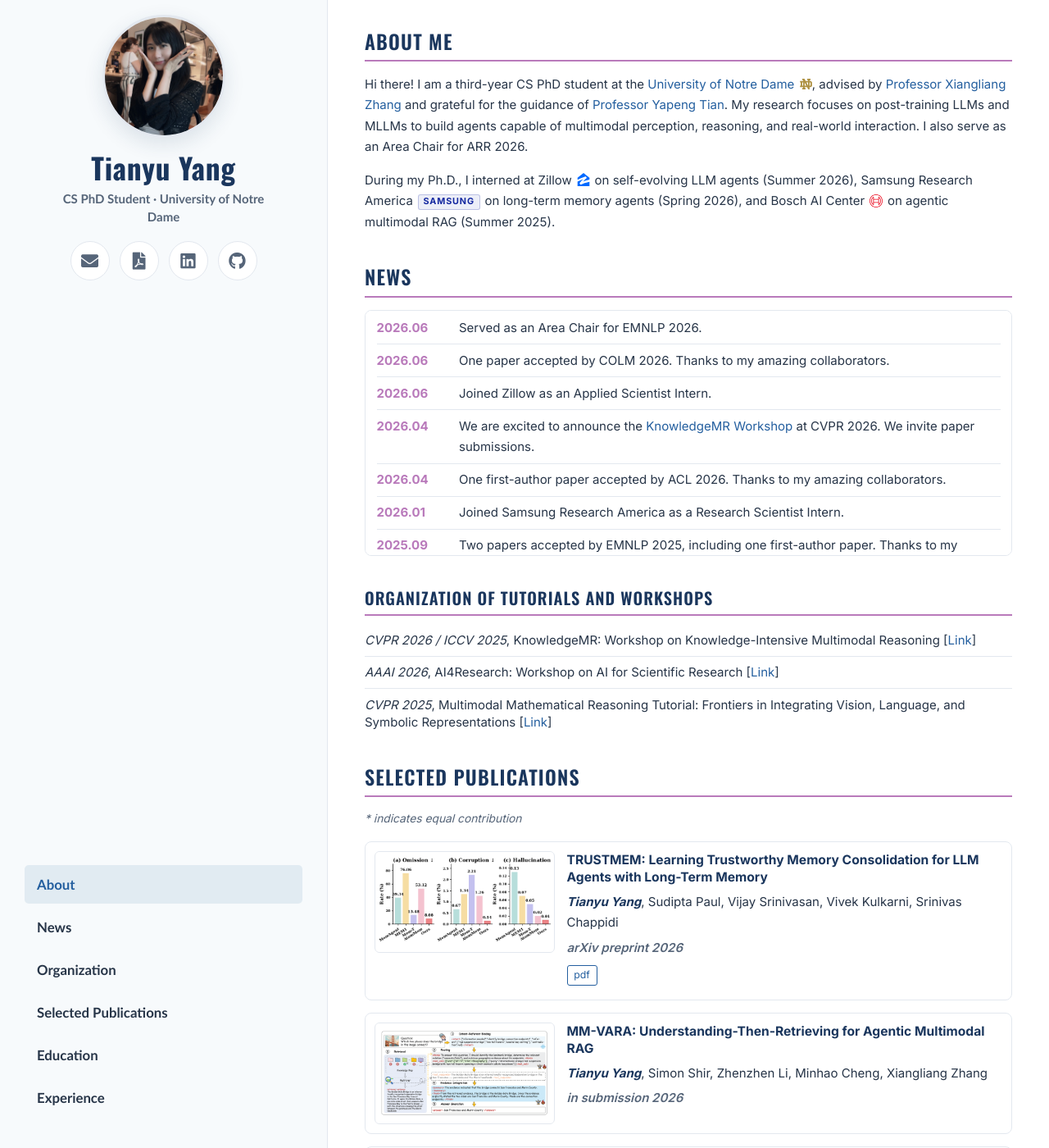
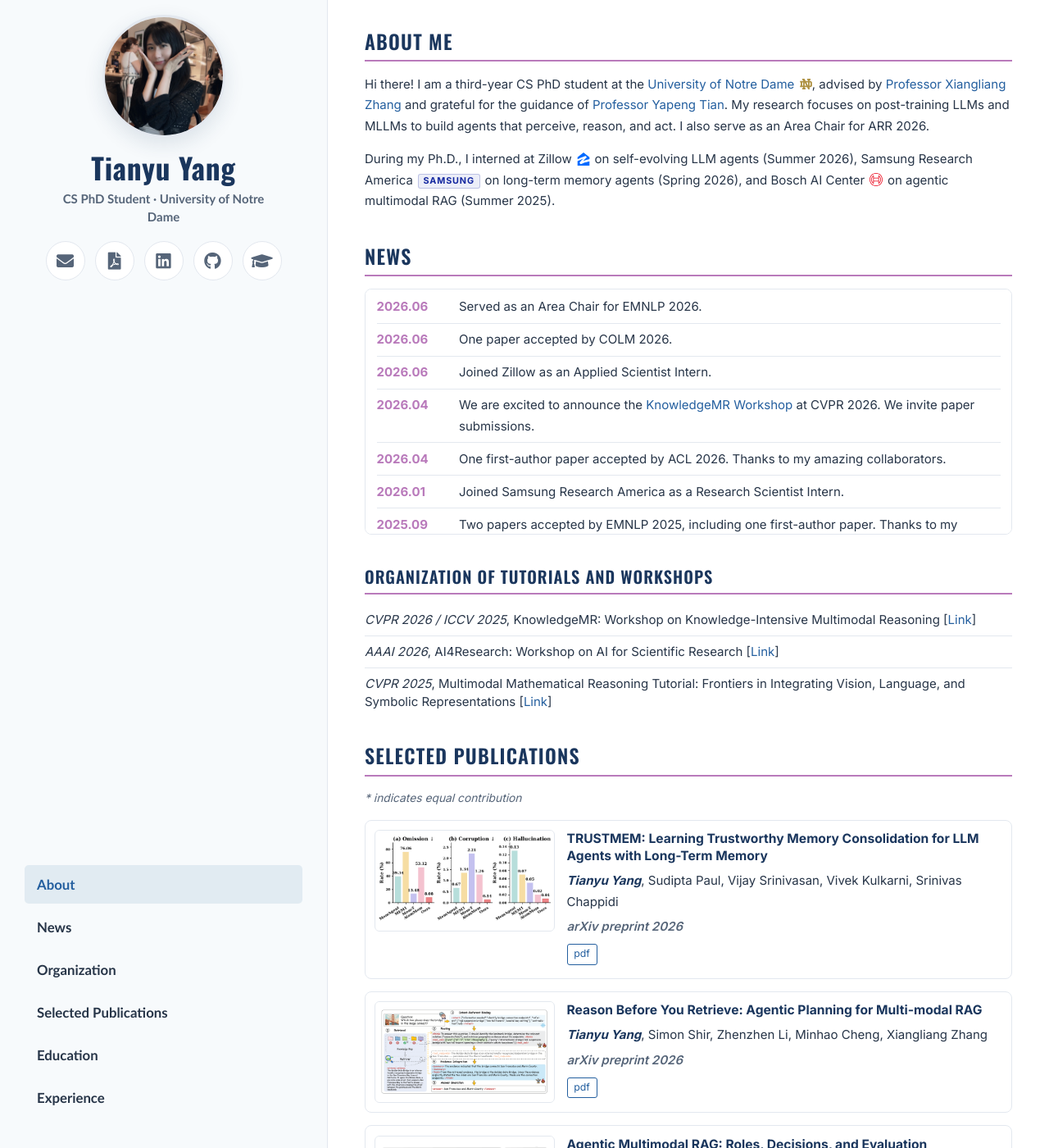
Before and after one commit to Tianyu-yang-anna/Tianyu-yang-anna.github.io, a Jekyll site: the page built from _pages/about.md, in a window 1280 px wide and 1400 px high. Shown: the whole window at 82% size. Built offline with Jekyll 4.4.1, drawn with Linux system fonts in a browser that asks for light colours.

Commit message:
Update homepage profile and publications

```diff
--- a/_config.yml
+++ b/_config.yml
@@ -28,7 +28,7 @@ author:
   location         : "South Bend, US"
   employer         :
   pubmed           :
-  # googlescholar    : "https://scholar.google.com/citations?user=YOUR_GOOGLE_SCHOLAR_ID"
+  googlescholar    : "https://scholar.google.com/citations?hl=en&user=bdEcg6cAAAAJ&view_op=list_works"
   email            : "tyang4@nd.edu"
   cv               : "/files/Tianyu_Yang_CV.pdf"
   researchgate     :  # e.g., "https://www.researchgate.net/profile/yourprofile"
--- a/_pages/about.md
+++ b/_pages/about.md
@@ -24,7 +24,7 @@ redirect_from:
       <img class="school-mark" src="{{ '/images/logos/notre-dame.svg' | relative_url }}" alt="University of Notre Dame monogram">, advised by
       <a href="https://engineering.nd.edu/faculty/xiangliang-zhang/" target="_blank" rel="noopener">Professor Xiangliang Zhang</a>
       and grateful for the guidance of
-      <a href="https://www.yapengtian.com/" target="_blank" rel="noopener">Professor Yapeng Tian</a>. My research focuses on post-training LLMs and MLLMs to build agents capable of multimodal perception, reasoning, and real-world interaction. I also serve as an Area Chair for ARR 2026.
+      <a href="https://www.yapengtian.com/" target="_blank" rel="noopener">Professor Yapeng Tian</a>. My research focuses on post-training LLMs and MLLMs to build agents that perceive, reason, and act. I also serve as an Area Chair for ARR 2026.
     </p>
     <p class="internship-line">
       During my Ph.D., I interned at Zillow
@@ -48,7 +48,7 @@ redirect_from:
       </li>
       <li>
         <span class="news-date">2026.06</span>
-        <span class="news-content">One paper accepted by COLM 2026. Thanks to my amazing collaborators.</span>
+        <span class="news-content">One paper accepted by COLM 2026.</span>
       </li>
       <li>
         <span class="news-date">2026.06</span>
@@ -92,7 +92,7 @@ redirect_from:
       </li>
       <li>
         <span class="news-date">2024.11</span>
-        <span class="news-content">One paper accepted by WSDM 2025. Thanks to my amazing collaborators.</span>
+        <span class="news-content">One paper accepted by WSDM 2025.</span>
       </li>
       <li>
         <span class="news-date">2024.09</span>
@@ -104,11 +104,11 @@ redirect_from:
       </li>
       <li>
         <span class="news-date">2024.05</span>
-        <span class="news-content">One paper accepted by ACL 2024. Thanks to my amazing collaborators.</span>
+        <span class="news-content">One paper accepted by ACL 2024.</span>
       </li>
       <li>
         <span class="news-date">2023.10</span>
-        <span class="news-content">One paper accepted by EMNLP 2023. Thanks to my amazing collaborators.</span>
+        <span class="news-content">One paper accepted by EMNLP 2023.</span>
       </li>
     </ul>
   </div>
@@ -146,13 +146,14 @@ redirect_from:
 
     <article class="publication-card">
       <figure class="publication-image">
-        <img src="{{ '/images/publications/mm-vara.png' | relative_url }}" alt="MM-VARA teaser" onerror="this.parentElement.classList.add('is-missing'); this.remove();">
+        <img src="{{ '/images/publications/mm-vara.png' | relative_url }}" alt="Reason Before You Retrieve teaser" onerror="this.parentElement.classList.add('is-missing'); this.remove();">
         <span class="publication-image-fallback">Image pending</span>
       </figure>
       <div class="publication-body">
-        <h2>MM-VARA: Understanding-Then-Retrieving for Agentic Multimodal RAG</h2>
+        <h2>Reason Before You Retrieve: Agentic Planning for Multi-modal RAG</h2>
         <p class="publication-authors"><strong><em>Tianyu Yang</em></strong>, Simon Shir, Zhenzhen Li, Minhao Cheng, Xiangliang Zhang</p>
-        <p class="publication-venue">in submission 2026</p>
+        <p class="publication-venue">arXiv preprint 2026</p>
+        <p class="publication-links"><a href="https://arxiv.org/pdf/2607.22643" target="_blank" rel="noopener">pdf</a></p>
       </div>
     </article>
 
```
